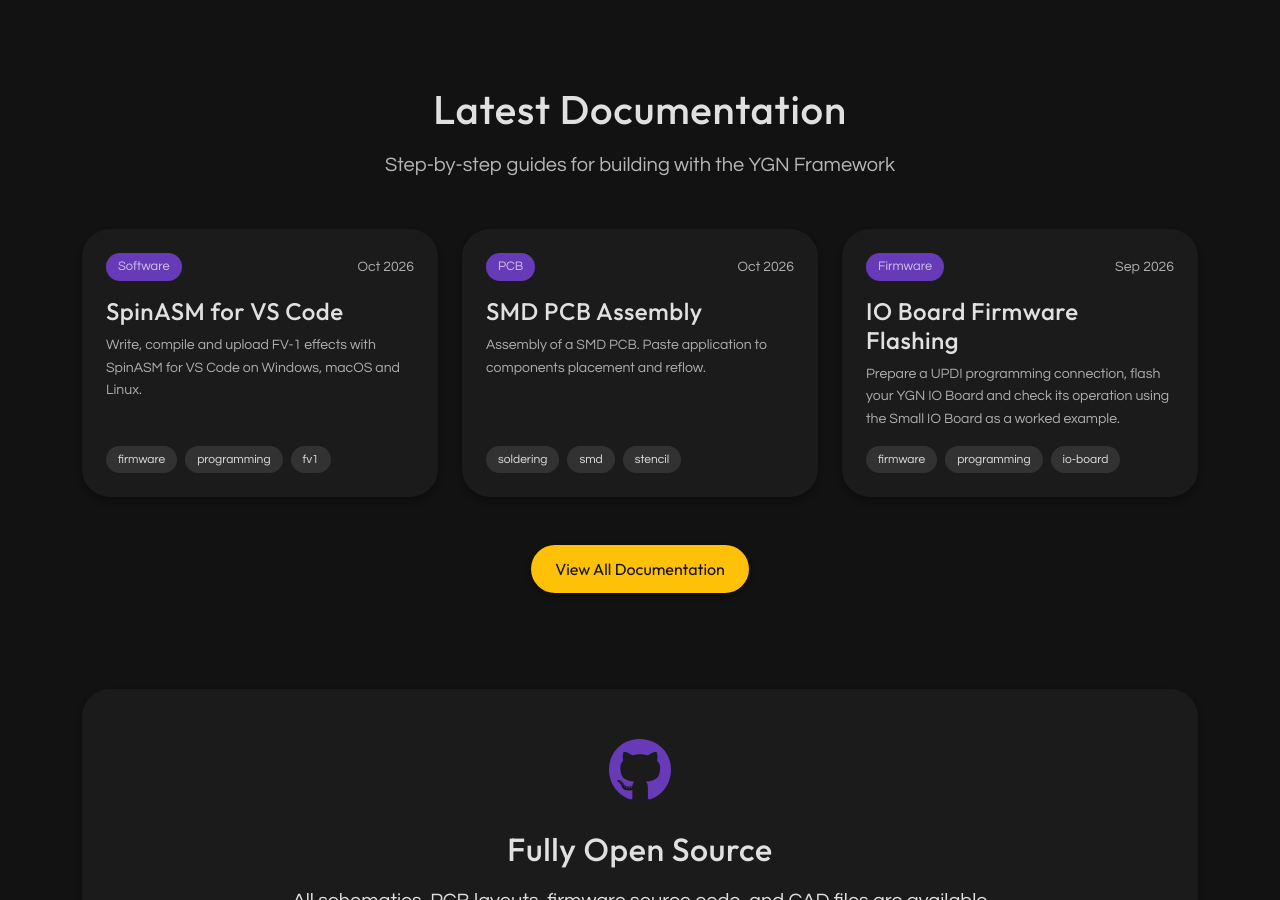
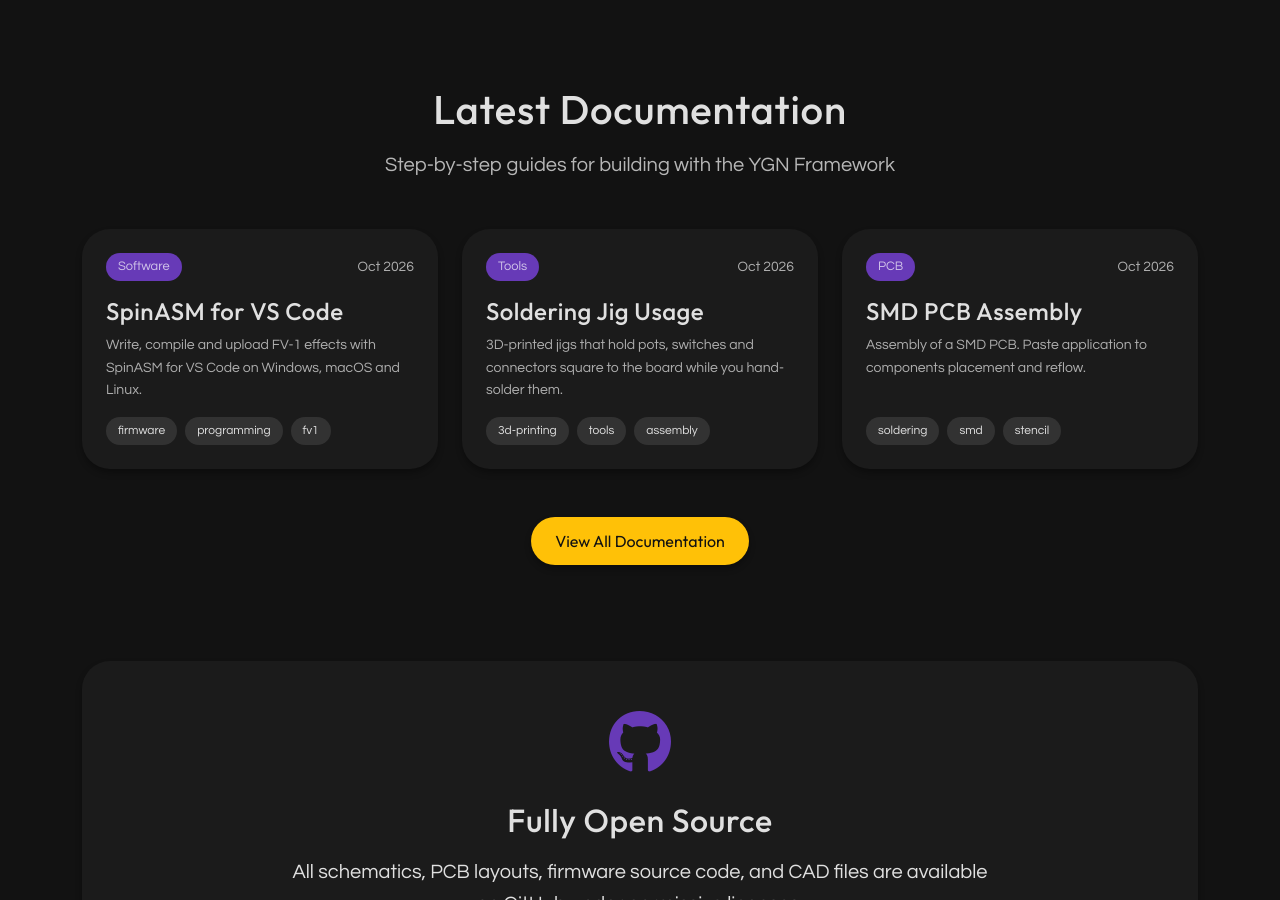
Before and after one commit to ygn-effects/ygn-effects.github.io, a Jekyll site: the page built from index.html, in a window 1280 px wide and 900 px high, scrolled down 1936 px. Built offline with Jekyll 4.4.1, drawn with Linux system fonts in a browser that asks for light colours; part of the change alters nothing that is shown.

```diff
--- a/_docs/tool-soldering-jig-usage.md
+++ b/_docs/tool-soldering-jig-usage.md
@@ -2,51 +2,72 @@
 title: Soldering Jig Usage
 layout: doc
 permalink: /docs/tool-soldering-jig-usage/
-updated: 2026-06-24
+updated: 2026-10-08
 topic: Tools
-excerpt: 3D-printed jigs that align pots, switches and connectors for perfectly positioned hand-soldering on all our boards.
+excerpt: 3D-printed jigs that hold pots, switches and connectors square to the board while you hand-solder them.
 tags: [3d-printing, tools, assembly, soldering]
 toc:
   - label: Introduction
     href: "#intro"
+  - label: Choosing your jig
+    href: "#variants"
   - label: Required materials
     href: "#materials"
   - label: 3D Printing
     href: "#printing"
-  - label: Using the Jig
+  - label: Using the jig
     href: "#usage"
 ---
 
-## Introduction {#intro}
+## 1. Introduction {#intro}
 
-Welcome to the YGN Effects Framework documentation! These soldering jigs are simple 3D-printed alignment holders for hand-soldering the off-board components on your pedal: potentiometers, footswitches, JST PH connectors and most of the through hole parts.
+The soldering jigs are part of the Framework's assembly tools, alongside the [Stencil Holder](/docs/tool-stencil-holder-assembly/). They're 3D-printed holders that keep a board's through-hole parts (pots, switches, jacks and connectors) straight and at the right height while you hand-solder them.
 
-A pot that doesn't line up with its enclosure hole or a connector sitting crooked on the board is one of the most common and most avoidable blemishes on a hand-built pedal. The jig fixes both. Pop your parts into it, drop the PCB on top and solder: everything lands exactly where it's supposed to, every time.
+You'll use one after [SMD assembly](/docs/smd-pcb-assembly/), once the surface-mount parts are reflowed and only the through-hole parts are left. Those are the parts that show on the finished pedal: a pot soldered slightly crooked won't line up with its enclosure hole, and a connector leaning off its footprint is hard to miss. In the jig, each part sits in a pocket cut to its shape, so it can only go in straight.
 
-There's a jig variant for each board family in the Framework. Each one is shaped to hold the specific components for that board. Check the [soldering jig repository](https://github.com/ygn-effects/tool-various/tree/main/soldering-jig) for the full lineup and to grab the `.step` file that matches what you're building.
-
-<div class="img-grid doc-image-grid cols-2" markdown="0">
+<div class="img-grid doc-image-grid cols-1" markdown="0">
   {% include doc-image.html
      full="/assets/images/docs/soldering-jig/misaligned-example.jpg"
      thumb="/assets/images/docs/soldering-jig/thumbs/misaligned-example.webp"
      alt="Hand-soldered board with a crooked pot, the kind of mistake the jig prevents"
      width="1600" height="1200" %}
+</div>
+
+## 2. Choosing Your Jig {#variants}
+
+Each jig fits one board and one side of it: **top** and **bottom** are the sides of the board the parts sit on, and a board with parts on both sides uses two jigs. On the jigs that mix pots and a toggle switch, the letters give the switch position in the two rows of three controls: **BL** bottom left, **BC** bottom centre and **BR** bottom right.
+
+| Board | Side | Holds | File |
+|---|---|---|---|
+| Small effect board | Top | JST PH connectors | `soldering-jig-effect-small-top-connectors.step` |
+| Small effect board | Bottom | 4 pots | `soldering-jig-effect-small-bottom-4-pots.step` |
+| Small effect board | Bottom | 6 pots | `soldering-jig-effect-small-bottom-6-pots.step` |
+| Small effect board | Bottom | 3 pots, SPST toggle switch (BL) | `soldering-jig-effect-small-bottom-3-pots-bl-switch-spst.step` |
+| Small effect board | Bottom | 3 pots, DPDT toggle switch (BR) | `soldering-jig-effect-small-bottom-3-pots-br-switch-dpdt.step` |
+| Small effect board | Bottom | 4 pots, SPST toggle switch (BC) | `soldering-jig-effect-small-bottom-4-pots-bc-switch-spst.step` |
+| Small IO Board | Top | JST PH connector, 3368P trimmer, 1-way DIP switch | `soldering-jig-io-board-small-top.step` |
+| Small IO Board | Bottom | Input and output jacks, JST PH connector | `soldering-jig-io-board-small-bottom.step` |
+| FV-1 Programmer | Top | USB-A connector, JST PH connector | `soldering-jig-spinasm-programmer-top.step` |
+
+<div class="img-grid doc-image-grid cols-1" markdown="0">
   {% include doc-image.html
      full="/assets/images/docs/soldering-jig/jig-variants.jpg"
      thumb="/assets/images/docs/soldering-jig/thumbs/jig-variants.webp"
-     alt="Two jig variants side by side, for an effect board and an IO board"
+     alt="Top and bottom jigs for a small effect board side by side, the connector jig next to a pot jig"
      width="1600" height="1200" %}
 </div>
 
-## Required materials {#materials}
+## 3. Required Tools and Materials {#materials}
 
-- **A 3D printer** capable of printing engineering-grade filament.
-- **ABS, ASA, or PC filament.** Don't print these in PLA or PETG as both have a low heat-deflection temperature and will warp or deform under the heat conducted through component leads and the board itself, which spikes further on a ground pin pulling heat from a whole copper plane. The CAD builds in heat relief cutouts around the hottest spots to minimize contact, but the jig still takes real, repeated heat, so it needs a filament that can shrug it off.
-- **The `.step` file for your board**, from the [stl/](https://github.com/ygn-effects/tool-various/tree/main/soldering-jig/stl) folder of the repository.
-- **A small vise or clamp.** You'll hold the jig in it while you solder, so it stays put and your hands stay free.
-- **The pots, switches, or JST PH connectors and the PCB** you're about to solder.
+- **A 3D printer** that can print ABS, ASA or PC.
+- **ABS, ASA or PC filament.** Heat runs down the leads and through the board into the jig while you solder, and PLA or PETG soften enough at those temperatures to deform.
+- **The jig's `.step` file**, from the [`stl/` folder](https://github.com/ygn-effects/tool-various/tree/main/soldering-jig/stl) of the repository.
+- **A small vise or clamp** to hold the jig steady and leave both hands free.
+- **A soldering iron and solder.**
+- **A plastic spudger** to lift the board off the jig at the release tabs.
+- **Your PCB**, with its SMD parts already reflowed, and the through-hole parts the jig holds.
 
-<div class="img-grid doc-image-grid cols-2" markdown="0">
+<div class="img-grid doc-image-grid cols-1" markdown="0">
   {% include doc-image.html
      full="/assets/images/docs/soldering-jig/jig-with-components.jpg"
      thumb="/assets/images/docs/soldering-jig/thumbs/jig-with-components.webp"
@@ -54,65 +75,82 @@ There's a jig variant for each board family in the Framework. Each one is shaped
      width="1600" height="1200" %}
 </div>
 
-## 3D Printing {#printing}
+## 4. 3D Printing {#printing}
 
-These jigs print clean and simple:
+The jig is clamped in a vise and heated build after build, so the walls, layers and infill are set for strength rather than looks.
 
-- **Supports:** none needed, on any of the jigs.
-- **Walls/perimeters:** 4.
-- **Top/bottom layers:** 6.
-- **Infill:** 25% or higher.
+| Setting | Value |
+|---|---|
+| Orientation | Flat on its full bottom face |
+| Supports | None |
+| Walls (perimeters) | 4 |
+| Top and bottom layers | 6 |
+| Infill | 25% or more |
+| Brim | Recommended for ABS, ASA and PC, which tend to lift at the corners |
+| Seam position | Outside the component pockets |
+| X/Y shrinkage compensation | Set for your filament |
 
-> **Note:** The extra walls, top/bottom layers and infill aren't about print quality, they're about durability. The jig spends its working life clamped in a vise and absorbing the heat from the soldering action going on around it, build after build. A thin-walled, low-infill print will eventually crack under that combination of clamping pressure and repeated heat. Printing it sturdy from the start saves you from reprinting it down the line.
-{: .doc-callout .doc-callout-note}
-
-> **Note:** ABS, ASA, and PC are all prone to shrinkage as they cool, and the pockets that hold your pots, switches, and connectors are cut to tight tolerances. Make sure your slicer profile accounts for the X/Y shrinkage of your specific filament, or those pockets can end up undersized.
+> **Note:** The component pockets are cut to tight tolerances. ABS, ASA and PC shrink as they cool, so without X/Y compensation the pockets print undersized, and a seam inside a pocket leaves a ridge that narrows it further.
 {: .doc-callout .doc-callout-note}
 
 <div class="img-grid doc-image-grid cols-2" markdown="0">
   {% include doc-image.html
-     full="/assets/images/docs/soldering-jig/heat-relief-detail.jpg"
-     thumb="/assets/images/docs/soldering-jig/thumbs/heat-relief-detail.webp"
-     alt="Close-up of the heat relief cutouts near the iron contact points"
+     full="/assets/images/docs/soldering-jig/slicer-perimeters-infill.png"
+     thumb="/assets/images/docs/soldering-jig/thumbs/slicer-perimeters-infill.webp"
+     alt="Slicer preview cut through the jig, showing the four perimeters, solid top and bottom layers and the infill"
+     width="1600" height="1200" %}
+  {% include doc-image.html
+     full="/assets/images/docs/soldering-jig/slicer-seam-placement.png"
+     thumb="/assets/images/docs/soldering-jig/thumbs/slicer-seam-placement.webp"
+     alt="Slicer preview of a component pocket with the seam placed on the jig's outer wall, clear of the pocket"
      width="1600" height="1200" %}
 </div>
 
-## Using the Jig {#usage}
+## 5. Using the Jig {#usage}
 
-1. **Pick the jig** that matches your board and its components, and print it using the settings above.
-2. **Clamp the jig** in a small vise so it stays steady while you work.
-3. **Seat your pots, switches, or JST PH connectors** into the jig.
-4. **Place your PCB on top.**
-5. **Solder.**
-6. **Unclamp the jig and lift the board off.** Everything comes off perfectly aligned, no rework needed.
+If your board has two jigs, solder the top side first. The small parts are always on the top side and the big pots and switches on the bottom, so doing the top first keeps the tall parts out of your way.
+
+1. **Clamp** the jig in the vise with its pockets facing up.
+2. **Seat** each part in its pocket, legs pointing up. The pot pockets have a notch for the pot's anti-rotation tab, so turn each pot until the tab drops into the notch and the pot sits fully down.
+3. **Lower** the PCB over the legs, with the side the parts belong on facing the jig. Once every leg finds its hole, the board drops down all at once and sits flush on the jig. If it rocks or sits high, a leg is bent or a part isn't fully seated: lift the board off and check.
+4. **Solder** every pin. Ground pins take a little longer, as the copper plane pulls heat away from the joint.
+5. **Unclamp** the jig, then slide the spudger under the board at one of the release tabs and lever it gently up. Every part should sit square and flush against the board.
+6. **Move** to the bottom jig if your board has one, and repeat from step 1 with the bottom-side parts.
+
+> **Note:** The jig takes the heat of normal through-hole soldering, ground pins included. Heat that overcooks a joint will mark the jig too, but ABS, ASA and PC are forgiving and an occasional slip won't ruin it.
+{: .doc-callout .doc-callout-note}
 
 <div class="img-grid doc-image-grid cols-2" markdown="0">
   {% include doc-image.html
      full="/assets/images/docs/soldering-jig/jig-clamped.jpg"
      thumb="/assets/images/docs/soldering-jig/thumbs/jig-clamped.webp"
-     alt="Jig clamped in a small vise"
+     alt="Jig clamped in a small vise with its pockets facing up"
      width="1600" height="1200" %}
   {% include doc-image.html
      full="/assets/images/docs/soldering-jig/components-seated.jpg"
      thumb="/assets/images/docs/soldering-jig/thumbs/components-seated.webp"
-     alt="Pots and switches seated in the jig"
+     alt="Pots seated in the bottom jig with their anti-rotation tabs in the pocket notches"
      width="1600" height="1200" %}
   {% include doc-image.html
      full="/assets/images/docs/soldering-jig/pcb-placed.jpg"
      thumb="/assets/images/docs/soldering-jig/thumbs/pcb-placed.webp"
-     alt="PCB placed on top of the seated components"
+     alt="PCB sitting flush on the jig over the legs of the seated parts"
      width="1600" height="1200" %}
   {% include doc-image.html
      full="/assets/images/docs/soldering-jig/soldering-in-progress.jpg"
      thumb="/assets/images/docs/soldering-jig/thumbs/soldering-in-progress.webp"
-     alt="Soldering a component while the jig is clamped"
+     alt="Soldering the pot legs with the board on the clamped jig"
+     width="1600" height="1200" %}
+  {% include doc-image.html
+     full="/assets/images/docs/soldering-jig/release-tabs.jpg"
+     thumb="/assets/images/docs/soldering-jig/thumbs/release-tabs.webp"
+     alt="Plastic spudger slid under the board at a release tab, lifting it off the jig"
      width="1600" height="1200" %}
   {% include doc-image.html
      full="/assets/images/docs/soldering-jig/final-result.jpg"
      thumb="/assets/images/docs/soldering-jig/thumbs/final-result.webp"
-     alt="Finished board with all components perfectly aligned"
+     alt="Finished board with every pot and connector square and flush against the PCB"
      width="1600" height="1200" %}
 </div>
 
-> **Tip:** If your board has both a top and a bottom jig, solder the top side first and the bottom side last, that order is consistent across every board in the Framework. Seat and solder the top jig's components, then move the board to the bottom jig for the rest.
-{: .doc-callout .doc-callout-tip}
+Once every through-hole part is soldered, power the board up and check its [test points](/docs/smd-pcb-assembly/#tests).
```
